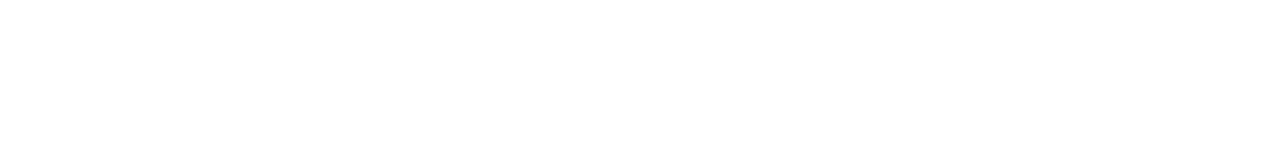
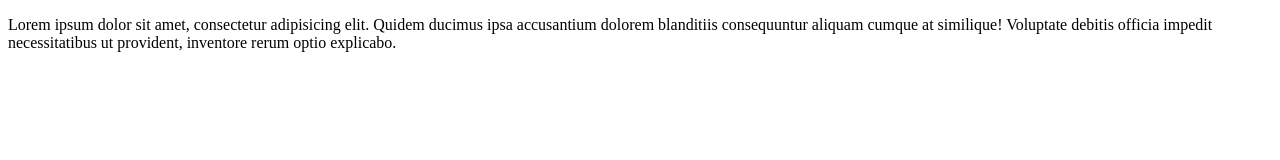
Before and after one commit to induma2002/vscode, a plain HTML site: page index.html in a window 1280 px wide. Drawn offline with Linux system fonts and the light colour scheme.

Commit message:
idfbsrfbg sgfb

```diff
--- a/index.html
+++ b/index.html
@@ -6,6 +6,7 @@
     <title>Document</title>
 </head>
 <body>
+    <p>Lorem ipsum dolor sit amet, consectetur adipisicing elit. Quidem ducimus ipsa accusantium dolorem blanditiis consequuntur aliquam cumque at similique! Voluptate debitis officia impedit necessitatibus ut provident, inventore rerum optio explicabo.</p>
 
 </body>
 </html>
```
